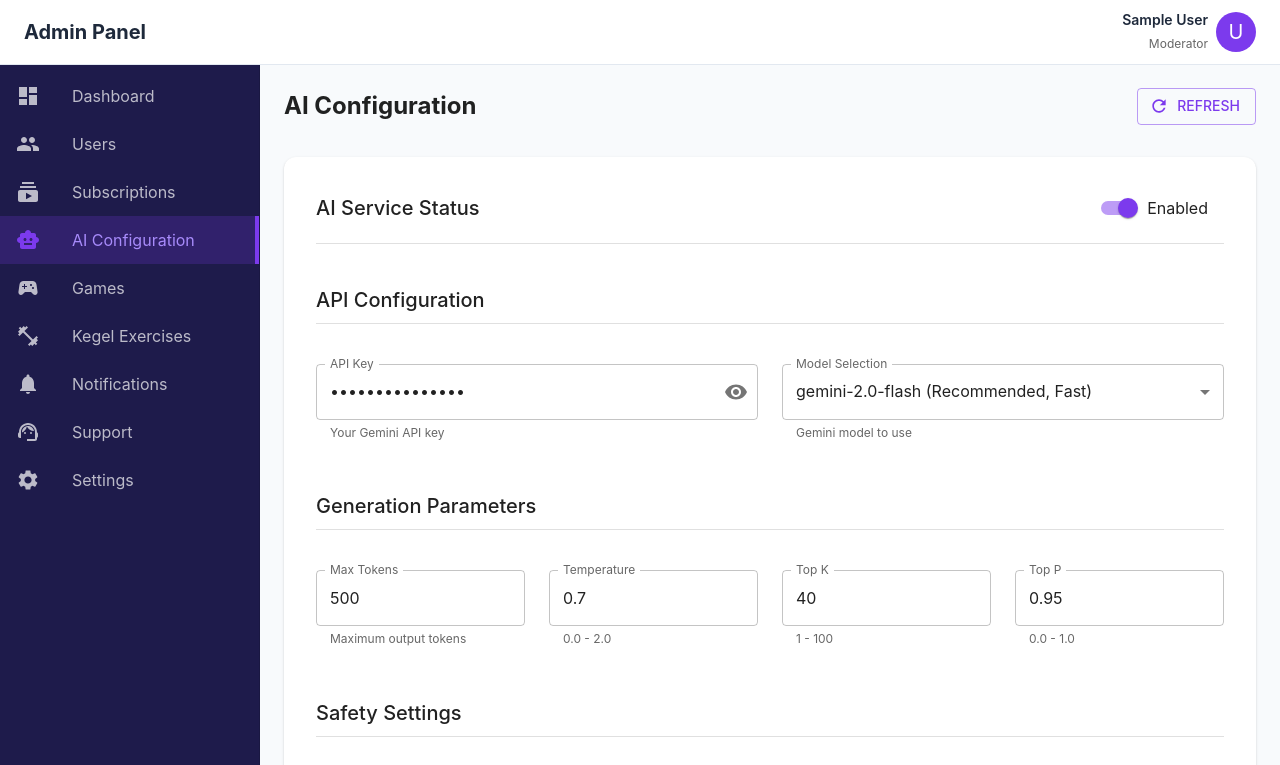
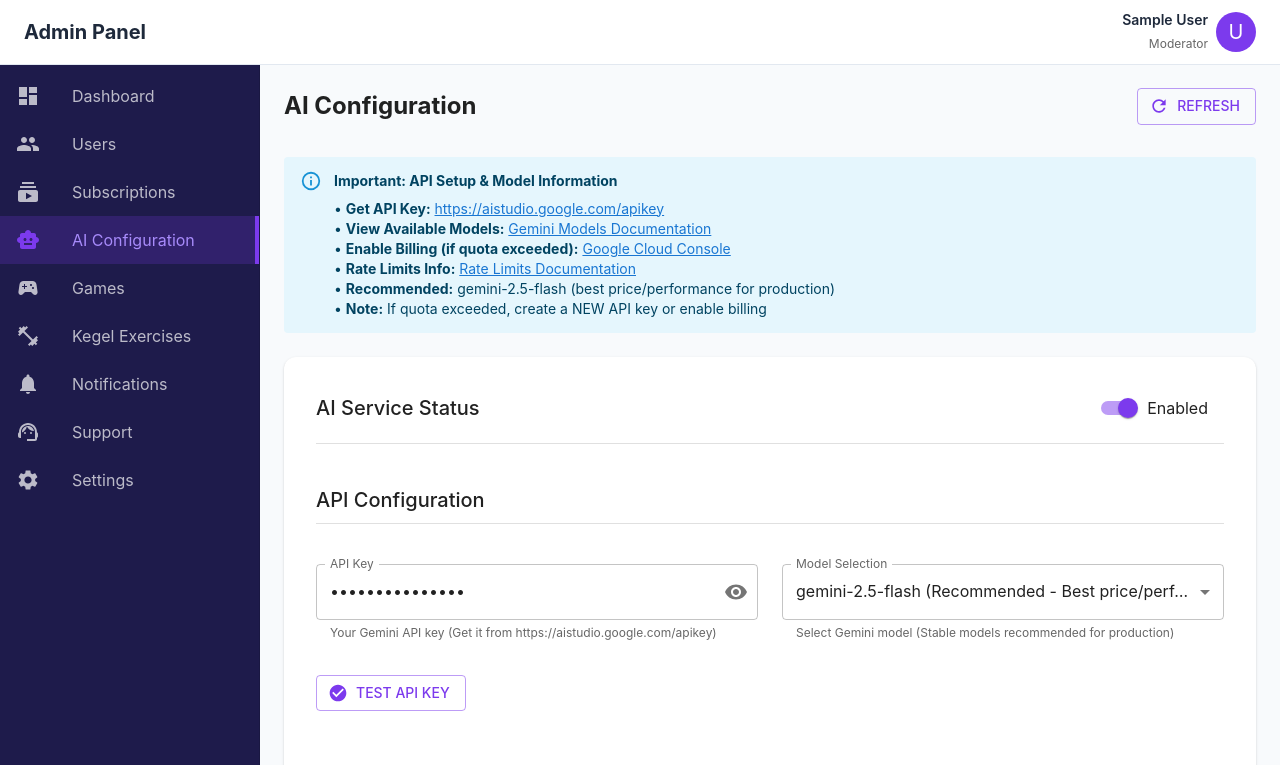
Before and after one commit to DevBeastTeam/couple_wellness_velomora_ai_flutter, a React (Vite) app: page /ai-config in a window 1280 px wide. Shown: the top 765 px of the page. Built offline with nearby package versions, Linux system fonts and the light colour scheme; no server answers; the database is empty; sample sign-in values are in the browser's storage.

Commit message:
now ai working models added

```diff
--- a/src/data/migrationData.ts
+++ b/src/data/migrationData.ts
@@ -403,7 +403,7 @@ export const migrationData: MigrationDataDefinition = {
                 enabled: true,
                 apiKey: 'PLACEHOLDER_KEY',
                 maxTokens: 500,
-                model: 'gemini-2.0-flash',
+                model: 'gemini-2.5-flash',
                 safetySettings: {
                     dangerousContent: 'BLOCK_MEDIUM_AND_ABOVE',
                     harassment: 'BLOCK_MEDIUM_AND_ABOVE',
--- a/src/pages/AIConfig/AIConfigPage.tsx
+++ b/src/pages/AIConfig/AIConfigPage.tsx
@@ -1,9 +1,9 @@
 import React, { useState, useEffect } from 'react';
 import {
     Box, Typography, TextField, Button, Paper, Grid,
-    CircularProgress, Alert, MenuItem, Divider, InputAdornment, IconButton, Switch, FormControlLabel, Stack
+    CircularProgress, Alert, MenuItem, Divider, InputAdornment, IconButton, Switch, FormControlLabel, Stack, Dialog, DialogTitle, DialogContent, DialogActions
 } from '@mui/material';
-import { Save, Refresh, Visibility, VisibilityOff } from '@mui/icons-material';
+import { Save, Refresh, Visibility, VisibilityOff, CheckCircle } from '@mui/icons-material';
 import { doc, getDoc, setDoc, serverTimestamp } from 'firebase/firestore';
 import { db } from '../../services/firebase';
 import SkeletonLoader from '../../components/Layout/SkeletonLoader';
@@ -31,7 +31,7 @@ const defaultConfig: AIConfig = {
     enabled: true,
     apiKey: 'PLACEHOLDER_KEY',
     maxTokens: 500,
-    model: 'gemini-2.0-flash',
+    model: 'gemini-2.5-flash',
     safetySettings: {
         dangerousContent: 'BLOCK_MEDIUM_AND_ABOVE',
         harassment: 'BLOCK_MEDIUM_AND_ABOVE',
@@ -58,6 +58,9 @@ const AIConfigPage: React.FC = () => {
     const [success, setSuccess] = useState<string | null>(null);
     const [error, setError] = useState<string | null>(null);
     const [showApiKey, setShowApiKey] = useState(false);
+    const [testing, setTesting] = useState(false);
+    const [testDialogOpen, setTestDialogOpen] = useState(false);
+    const [testResponse, setTestResponse] = useState<string>('');
 
     useEffect(() => {
         loadConfig();
@@ -100,6 +103,55 @@ const AIConfigPage: React.FC = () => {
         }
     };
 
+    const handleTestAPI = async () => {
+        setTesting(true);
+        setError(null);
+        setTestResponse('');
+
+        try {
+            // Remove 'models/' prefix if present
+            let modelName = config.model;
+            if (modelName.startsWith('models/')) {
+                modelName = modelName.replace('models/', '');
+            }
+
+            const apiUrl = `https://generativelanguage.googleapis.com/v1beta/models/${modelName}:generateContent?key=${config.apiKey}`;
+
+            const response = await fetch(apiUrl, {
+                method: 'POST',
+                headers: {
+                    'Content-Type': 'application/json',
+                },
+                body: JSON.stringify({
+                    contents: [
+                        {
+                            parts: [
+                                {
+                                    text: 'Say "Hey" to test the connection.',
+                                },
+                            ],
+                        },
+                    ],
+                }),
+            });
+
+            if (response.ok) {
+                const data = await response.json();
+                const aiResponse = data.candidates?.[0]?.content?.parts?.[0]?.text || 'No response';
+                setTestResponse(aiResponse);
+                setTestDialogOpen(true);
+            } else {
+                const errorData = await response.json();
+                const errorMessage = errorData.error?.message || 'Unknown error';
+                setError(`API Test Failed: ${errorMessage}`);
+            }
+        } catch (e: any) {
+            setError(`API Test Failed: ${e.message}`);
+        } finally {
+            setTesting(false);
+        }
+    };
+
     if (loading) {
         return <SkeletonLoader type="details" />;
     }
@@ -120,6 +172,21 @@ const AIConfigPage: React.FC = () => {
 
             {success && <Alert severity="success" onClose={() => setSuccess(null)} sx={{ mb: 3 }}>{success}</Alert>}
             {error && <Alert severity="error" onClose={() => setError(null)} sx={{ mb: 3 }}>{error}</Alert>}
+
+            {/* Quota Warning */}
+            <Alert severity="info" sx={{ mb: 3 }}>
+                <Typography variant="body2" sx={{ fontWeight: 'bold', mb: 1 }}>
+                    Important: API Setup & Model Information
+                </Typography>
+                <Typography variant="body2" component="div">
+                    • <strong>Get API Key:</strong> <a href="https://aistudio.google.com/apikey" target="_blank" rel="noopener noreferrer" style={{ color: '#1976d2', textDecoration: 'underline' }}>https://aistudio.google.com/apikey</a><br/>
+                    • <strong>View Available Models:</strong> <a href="https://ai.google.dev/gemini-api/docs/models" target="_blank" rel="noopener noreferrer" style={{ color: '#1976d2', textDecoration: 'underline' }}>Gemini Models Documentation</a><br/>
+                    • <strong>Enable Billing (if quota exceeded):</strong> <a href="https://console.cloud.google.com/billing" target="_blank" rel="noopener noreferrer" style={{ color: '#1976d2', textDecoration: 'underline' }}>Google Cloud Console</a><br/>
+                    • <strong>Rate Limits Info:</strong> <a href="https://ai.google.dev/gemini-api/docs/rate-limits" target="_blank" rel="noopener noreferrer" style={{ color: '#1976d2', textDecoration: 'underline' }}>Rate Limits Documentation</a><br/>
+                    • <strong>Recommended:</strong> gemini-2.5-flash (best price/performance for production)<br/>
+                    • <strong>Note:</strong> If quota exceeded, create a NEW API key or enable billing
+                </Typography>
+            </Alert>
 
             <Paper sx={{ p: { xs: 2, sm: 4 }, borderRadius: 3 }}>
                 <Grid container spacing={3}>
@@ -153,7 +220,7 @@ const AIConfigPage: React.FC = () => {
                             label="API Key"
                             value={config.apiKey}
                             onChange={(e) => setConfig({ ...config, apiKey: e.target.value })}
-                            helperText="Your Gemini API key"
+                            helperText="Your Gemini API key (Get it from https://aistudio.google.com/apikey)"
                             type={showApiKey ? 'text' : 'password'}
                             InputProps={{
                                 endAdornment: (
@@ -177,14 +244,29 @@ const AIConfigPage: React.FC = () => {
                             label="Model Selection"
                             value={config.model}
                             onChange={(e) => setConfig({ ...config, model: e.target.value })}
-                            helperText="Gemini model to use"
+                            helperText="Select Gemini model (Stable models recommended for production)"
                         >
-                            <MenuItem value="gemini-2.0-flash">gemini-2.0-flash (Recommended, Fast)</MenuItem>
-                            <MenuItem value="gemini-2.0-pro-exp-02-05">gemini-2.0-pro-exp-02-05 (Experimental Pro)</MenuItem>
-                            <MenuItem value="gemini-1.5-pro">gemini-1.5-pro (Complex tasks)</MenuItem>
-                            <MenuItem value="gemini-1.5-flash">gemini-1.5-flash (Legacy Fast)</MenuItem>
-                            <MenuItem value="gemini-1.5-flash-8b">gemini-1.5-flash-8b</MenuItem>
+                            <MenuItem value="gemini-2.5-flash">gemini-2.5-flash (Recommended - Best price/performance)</MenuItem>
+                            <MenuItem value="gemini-2.5-flash-lite">gemini-2.5-flash-lite (Fastest & Budget-friendly)</MenuItem>
+                            <MenuItem value="gemini-2.5-pro">gemini-2.5-pro (Most Advanced - Complex tasks)</MenuItem>
+                            <MenuItem value="gemini-3-flash">gemini-3-flash (Preview - Frontier performance)</MenuItem>
+                            <MenuItem value="gemini-1.5-flash">gemini-1.5-flash (Legacy - Stable)</MenuItem>
+                            <MenuItem value="gemini-1.5-pro">gemini-1.5-pro (Legacy - Stable)</MenuItem>
                         </TextField>
+                    </Grid>
+
+                    {/* Test API Button */}
+                    <Grid item xs={12}>
+                        <Button
+                            variant="outlined"
+                            color="primary"
+                            startIcon={testing ? <CircularProgress size={20} /> : <CheckCircle />}
+                            onClick={handleTestAPI}
+                            disabled={testing || !config.apiKey}
+                            sx={{ mt: 1 }}
+                        >
+                            {testing ? 'Testing API...' : 'Test API Key'}
+                        </Button>
                     </Grid>
 
                     {/* Generation Parameters */}
@@ -348,6 +430,27 @@ const AIConfigPage: React.FC = () => {
                     </Grid>
                 </Grid>
             </Paper>
+
+            {/* Test Response Dialog */}
+            <Dialog open={testDialogOpen} onClose={() => setTestDialogOpen(false)} maxWidth="sm" fullWidth>
+                <DialogTitle>API Test Successful</DialogTitle>
+                <DialogContent>
+                    <Alert severity="success" sx={{ mb: 2 }}>
+                        API Key and Model are working correctly!
+                    </Alert>
+                    <Typography variant="body2" color="text.secondary" gutterBottom>
+                        Response from AI:
+                    </Typography>
+                    <Paper sx={{ p: 2, bgcolor: 'grey.100' }}>
+                        <Typography variant="body1">{testResponse}</Typography>
+                    </Paper>
+                </DialogContent>
+                <DialogActions>
+                    <Button onClick={() => setTestDialogOpen(false)} variant="contained">
+                        Close
+                    </Button>
+                </DialogActions>
+            </Dialog>
         </Box>
     );
 };
```
